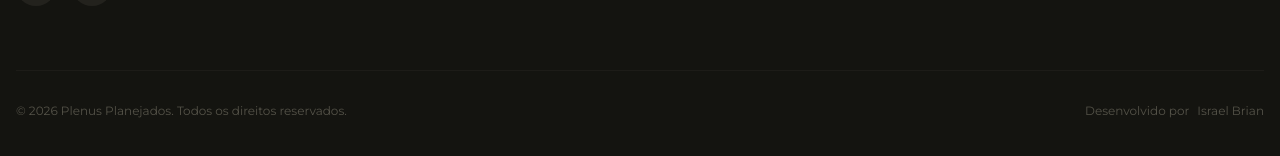
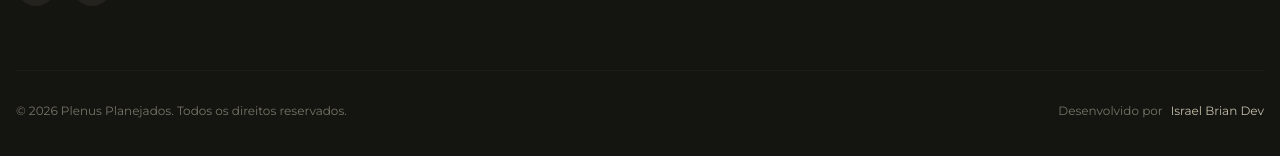
Before and after one commit to israelbrian/website-plenus-remastered, a Next.js app: page / in a window 1280 px wide. Shown: the part 2422-2578 px from the top of the page. Built offline with nearby package versions, Linux system fonts and the light colour scheme; a web font is replaced by a local one.

Commit message:
Testes de assinatura do desenvolvedor

```diff
--- a/src/components/layout/Footer.tsx
+++ b/src/components/layout/Footer.tsx
@@ -140,11 +140,11 @@ export default function Footer() {
         </div>
 
         {/* Rodapé inferior / Copyright */}
-        <div className="border-t border-color-beige-600/30 pt-8 mt-8 flex flex-col md:flex-row justify-between items-center gap-4 text-xs font-family-body text-color-beige-400">
+        <div className="text-color-beige-300 border-t border-color-beige-600/30 pt-8 mt-8 flex flex-col md:flex-row justify-between items-center gap-4 text-xs font-family-body">
           <p>© {currentYear} Plenus Planejados. Todos os direitos reservados.</p>
           <div className="flex gap-2">
-            <span className="hover:text-color-white cursor-pointer transition-colors">Desenvolvido por</span>
-            <span className="hover:text-color-white cursor-pointer transition-colors">Israel Brian </span>
+            <span className="text-color-beige-300 transition-colors">Desenvolvido por</span>
+            <span className="text-color-beige-100 hover:text-color-white cursor-pointer transition-colors">Israel Brian Dev</span>
           </div>
         </div>
       </div>
```
